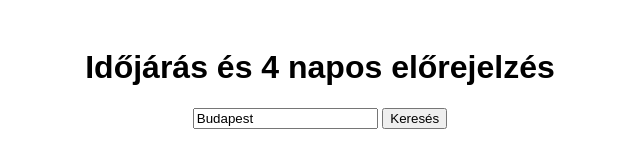
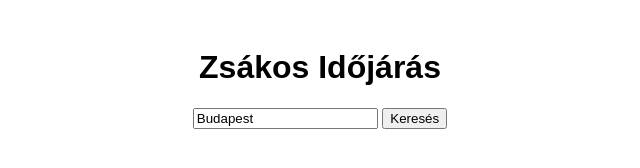
Before and after one commit to zsakosidojaras/teszt, a plain HTML site: page index.html in a window 1280 px wide. Shown: the whole page, without its empty margins (320-960 px from the left). Drawn offline with Linux system fonts and the light colour scheme.

Commit message:
index.html

```diff
--- a/index.html
+++ b/index.html
@@ -11,7 +11,7 @@
     </style>
 </head>
 <body>
-    <h1>Időjárás és 4 napos előrejelzés</h1>
+    <h1>Zsákos Időjárás</h1>
     <input type="text" id="city" placeholder="Írd be a várost" value="Budapest">
     <button onclick="getWeather()">Keresés</button>
 
```
